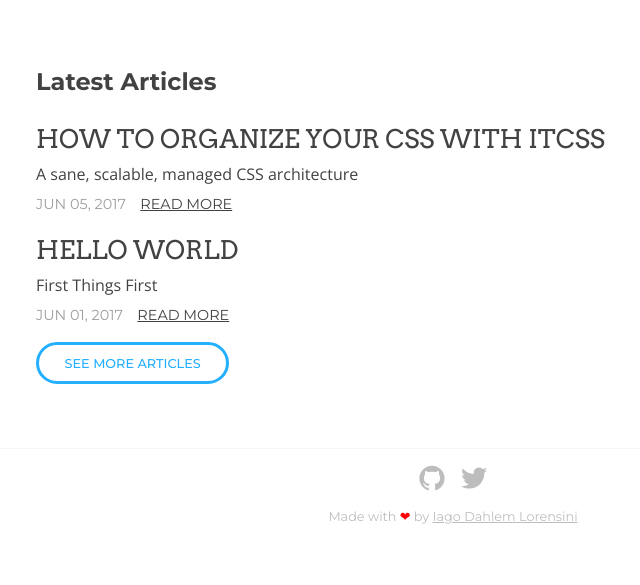
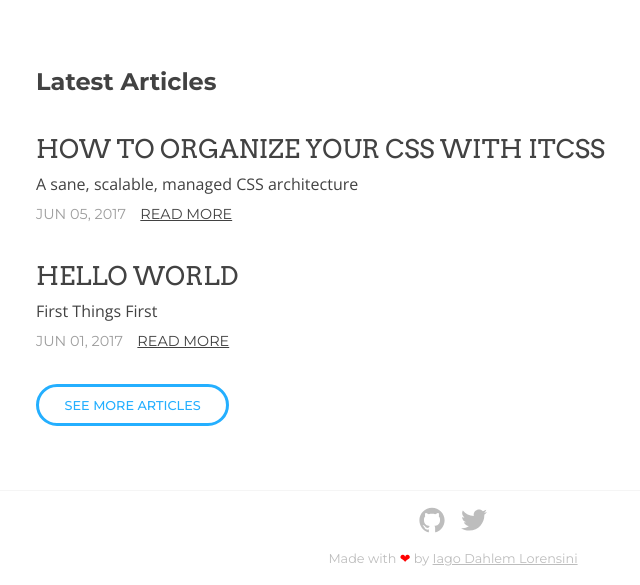
Before and after one commit to iagodahlem/iagodahlem.com, a Jekyll site: the page built from index.html, in a window 1280 px wide and 1053 px high. Shown: the part 468-1053 px from the top of the window, without its empty margins (187-827 px from the left). Built offline with Jekyll 4.4.1, drawn with Linux system fonts in a browser that asks for light colours; the list of posts is cut into pages by our own code.

Commit message:
Adjust vertical rhythm

```diff
--- a/_sass/layout/_page.scss
+++ b/_sass/layout/_page.scss
@@ -87,16 +87,16 @@
   padding-top: 4em;
 
   .page__heading {
-    margin-bottom: 1.25rem;
+    margin-bottom: 1.25em;
   }
 
   ::selection {
     color: $white;
-    background-color: $primary;
+    background-color: $gray-800;
   }
 
   ::-moz-selection {
     color: $white;
-    background-color: $primary;
+    background-color: $gray-800;
   }
 }
--- a/_sass/layout/_post-list.scss
+++ b/_sass/layout/_post-list.scss
@@ -6,7 +6,7 @@
   width: 100%;
 
   &:not(:last-child) {
-    margin-bottom: 1em;
+    margin-bottom: 2em;
   }
 }
 
--- a/_sass/layout/_post.scss
+++ b/_sass/layout/_post.scss
@@ -35,9 +35,8 @@
     text-transform: uppercase;
   }
 
-  h1, h2, h3, h4, h5, h6, p,
-  ul {
-    margin-bottom: 1.25rem;
+  h1, h2, h3, h4, h5, h6, p, ul {
+    margin-bottom: 1.25em;
   }
 
   ul > li:not(:last-child) {
```
